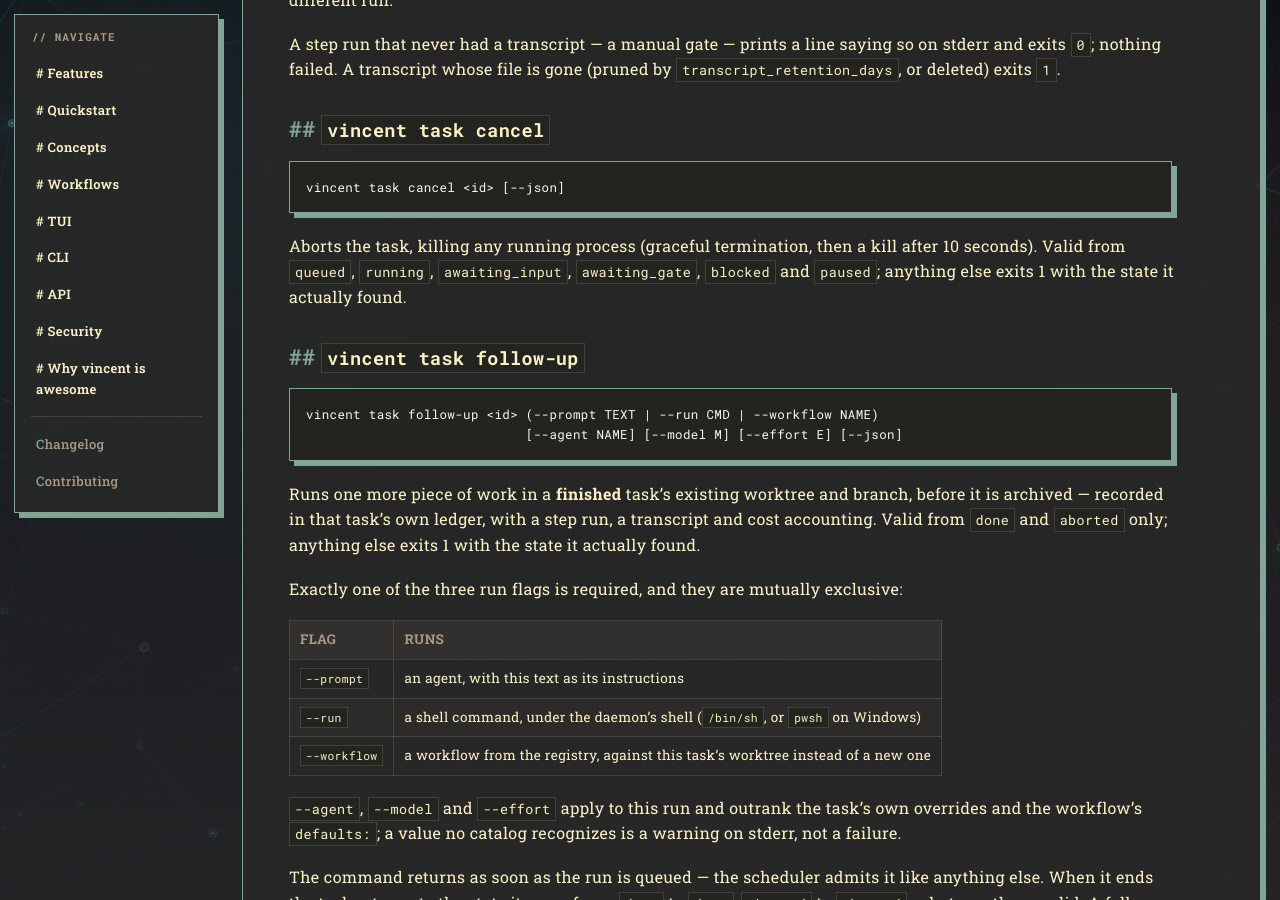
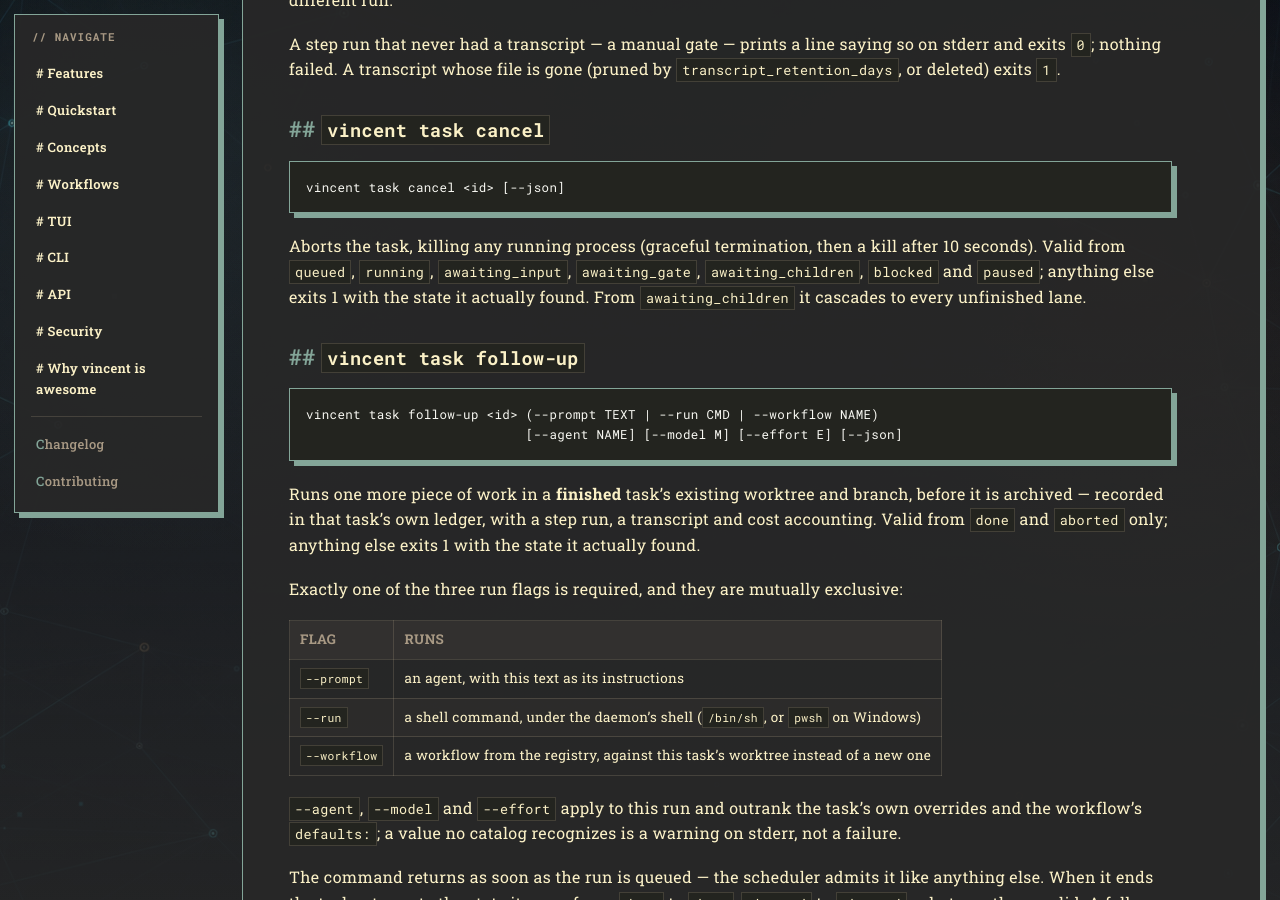
Before and after one commit to lezli01/vincent, a Jekyll site: the page built from docs/reference/cli.md, in a window 1280 px wide and 900 px high, scrolled down 13693 px. Built offline with Jekyll 4.4.1, drawn with Linux system fonts in a browser that asks for light colours; our own code applies the rules of GitHub Pages for plain Markdown files.

Commit message:
docs: cancel is valid from awaiting_children too
The CLI reference's `task cancel` valid-from list predates fan-out (task
014) and never gained `awaiting_children`, which `taskstate`'s table has
allowed since. It now sits among the sections this work added, every one
of which states its valid-from correctly, so the omission read as a
deliberate contrast. Taken from the FSM table, with the cascade the
lifecycle page already documents.

Refs 044.6, #89

```diff
--- a/docs/reference/cli.md
+++ b/docs/reference/cli.md
@@ -600,8 +600,9 @@ vincent task cancel <id> [--json]
 
 Aborts the task, killing any running process (graceful termination, then a kill
 after 10 seconds). Valid from `queued`, `running`, `awaiting_input`,
-`awaiting_gate`, `blocked` and `paused`; anything else exits 1 with the state it
-actually found.
+`awaiting_gate`, `awaiting_children`, `blocked` and `paused`; anything else exits
+1 with the state it actually found. From `awaiting_children` it cascades to every
+unfinished lane.
 
 ### `vincent task follow-up`
 
```
